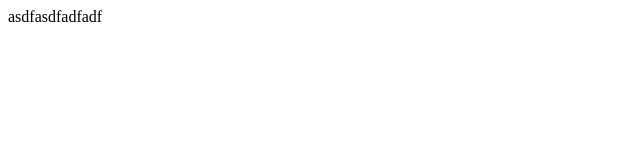
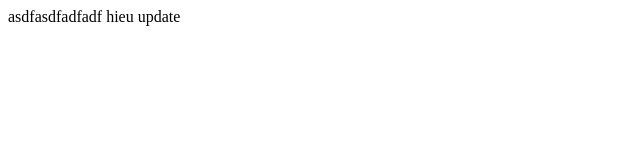
Before and after one commit to KienHaVan/Final_Project, a plain HTML site: page index.html in a window 1280 px wide. Shown: the whole page, without its empty margins (0-640 px from the left). Drawn offline with Linux system fonts and the light colour scheme.

Commit message:
hieu update

```diff
--- a/index.html
+++ b/index.html
@@ -7,6 +7,6 @@
     <title>Document</title>
 </head>
 <body>
-    asdfasdfadfadf
+    asdfasdfadfadf hieu update
 </body>
 </html>
```
